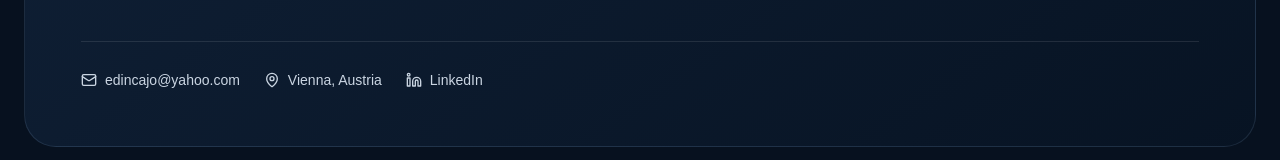
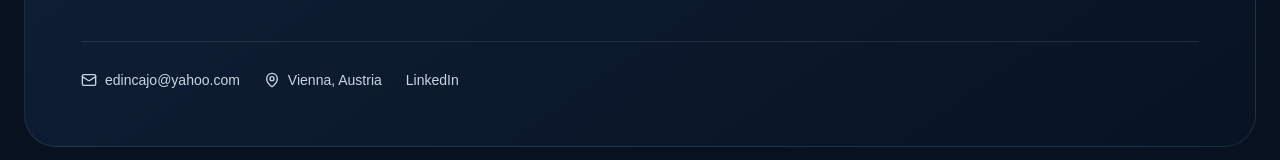
Before and after one commit to zastavnik22-web/Edin-Cajo, a Next.js app in the folder edin-cajo-portfolio/: page / in a window 1280 px wide. Shown: the part 3094-3254 px from the top of the page. Built offline with nearby package versions, Linux system fonts and the light colour scheme.

Commit message:
Remove Linkedin icon

```diff
--- a/edin-cajo-portfolio/app/page.tsx
+++ b/edin-cajo-portfolio/app/page.tsx
@@ -1,5 +1,5 @@
 "use client";
-import { ArrowRight, Cloud, Download, Linkedin, Mail, MapPin, Menu, Server, ShieldCheck, Workflow, X } from "lucide-react";
+import { ArrowRight, Cloud, Download, Mail, MapPin, Menu, Server, ShieldCheck, Workflow, X } from "lucide-react";
 import { useState } from "react";
 const skills=[
  {icon:Server,title:"IT Operations",text:"ITIL-led service operations, infrastructure reliability, incident, problem and change management."},
@@ -18,5 +18,5 @@ export default function Home(){return <main><Nav/><section id="home" className="
 <section id="about" className="mx-auto max-w-7xl px-6 py-28"><div className="grid gap-14 lg:grid-cols-2"><div><p className="mb-5 text-xs font-bold tracking-[.24em] text-[#44d7ff]">ABOUT</p><h2 className="text-4xl font-black tracking-tight sm:text-5xl">Leadership built across technology, people and operations.</h2></div><div className="space-y-5 text-lg leading-8 text-slate-300"><p>I help organizations build secure, reliable and business-aligned technology environments. My career combines enterprise IT leadership with hands-on infrastructure and engineering experience.</p><p>From international organizations to European businesses, I have led teams, coordinated suppliers and delivered complex operational and transformation initiatives.</p></div></div></section>
 <section id="expertise" className="mx-auto max-w-7xl px-6 pb-28"><div className="mb-12"><p className="mb-4 text-xs font-bold tracking-[.24em] text-[#44d7ff]">CORE EXPERTISE</p><h2 className="text-4xl font-black">What I bring to the table.</h2></div><div className="grid gap-5 md:grid-cols-2">{skills.map(({icon:Icon,title,text},i)=><article key={title} className="card group rounded-3xl p-8 transition hover:-translate-y-1 hover:border-[#44d7ff]/40"><div className="mb-10 flex items-start justify-between"><Icon className="text-[#52d9ff]" size={34}/><span className="text-sm text-slate-600">0{i+1}</span></div><h3 className="text-2xl font-bold">{title}</h3><p className="mt-3 leading-7 text-slate-400">{text}</p></article>)}</div></section>
 <section id="experience" className="bg-[#0a1627] py-28"><div className="mx-auto max-w-7xl px-6"><p className="mb-4 text-xs font-bold tracking-[.24em] text-[#44d7ff]">SELECTED EXPERIENCE</p><h2 className="mb-14 text-4xl font-black">Career highlights.</h2><div>{experience.map((e,i)=><div key={e[1]} className="grid gap-2 border-t border-white/10 py-8 md:grid-cols-[1fr_2fr_1.5fr] md:items-center"><span className="text-sm font-bold text-[#65dcff]">{e[0]}</span><h3 className="text-xl font-bold">{e[1]}</h3><span className="text-slate-400 md:text-right">{e[2]}</span></div>)}</div></div></section>
-<section id="contact" className="mx-auto max-w-7xl px-6 py-28"><div className="card overflow-hidden rounded-[2rem] p-8 sm:p-14"><div className="grid gap-10 lg:grid-cols-[1fr_auto] lg:items-end"><div><p className="mb-4 text-xs font-bold tracking-[.24em] text-[#44d7ff]">CONTACT</p><h2 className="max-w-3xl text-4xl font-black sm:text-6xl">Let’s build resilient technology that moves business forward.</h2></div><a href="mailto:edincajo@yahoo.com" className="flex w-fit items-center gap-2 rounded-full bg-white px-7 py-4 font-bold text-[#07111f]">Start a conversation <ArrowRight size={18}/></a></div><div className="mt-12 flex flex-wrap gap-6 border-t border-white/10 pt-7 text-sm text-slate-300"><a className="flex items-center gap-2" href="mailto:edincajo@yahoo.com"><Mail size={16}/> edincajo@yahoo.com</a><span className="flex items-center gap-2"><MapPin size={16}/> Vienna, Austria</span><a className="flex items-center gap-2" href="https://www.linkedin.com/in/edin%20cajo-237ab82a/"><Linkedin size={16}/> LinkedIn</a></div></div></section>
+<section id="contact" className="mx-auto max-w-7xl px-6 py-28"><div className="card overflow-hidden rounded-[2rem] p-8 sm:p-14"><div className="grid gap-10 lg:grid-cols-[1fr_auto] lg:items-end"><div><p className="mb-4 text-xs font-bold tracking-[.24em] text-[#44d7ff]">CONTACT</p><h2 className="max-w-3xl text-4xl font-black sm:text-6xl">Let’s build resilient technology that moves business forward.</h2></div><a href="mailto:edincajo@yahoo.com" className="flex w-fit items-center gap-2 rounded-full bg-white px-7 py-4 font-bold text-[#07111f]">Start a conversation <ArrowRight size={18}/></a></div><div className="mt-12 flex flex-wrap gap-6 border-t border-white/10 pt-7 text-sm text-slate-300"><a className="flex items-center gap-2" href="mailto:edincajo@yahoo.com"><Mail size={16}/> edincajo@yahoo.com</a><span className="flex items-center gap-2"><MapPin size={16}/> Vienna, Austria</span><a className="flex items-center gap-2" href="https://www.linkedin.com/in/edin%20cajo-237ab82a/">LinkedIn</a></div></div></section>
 <footer className="border-t border-white/10 px-6 py-8 text-center text-sm text-slate-500">© 2026 Edin Čajo. IT leadership · Infrastructure · Transformation.</footer></main>}
```
